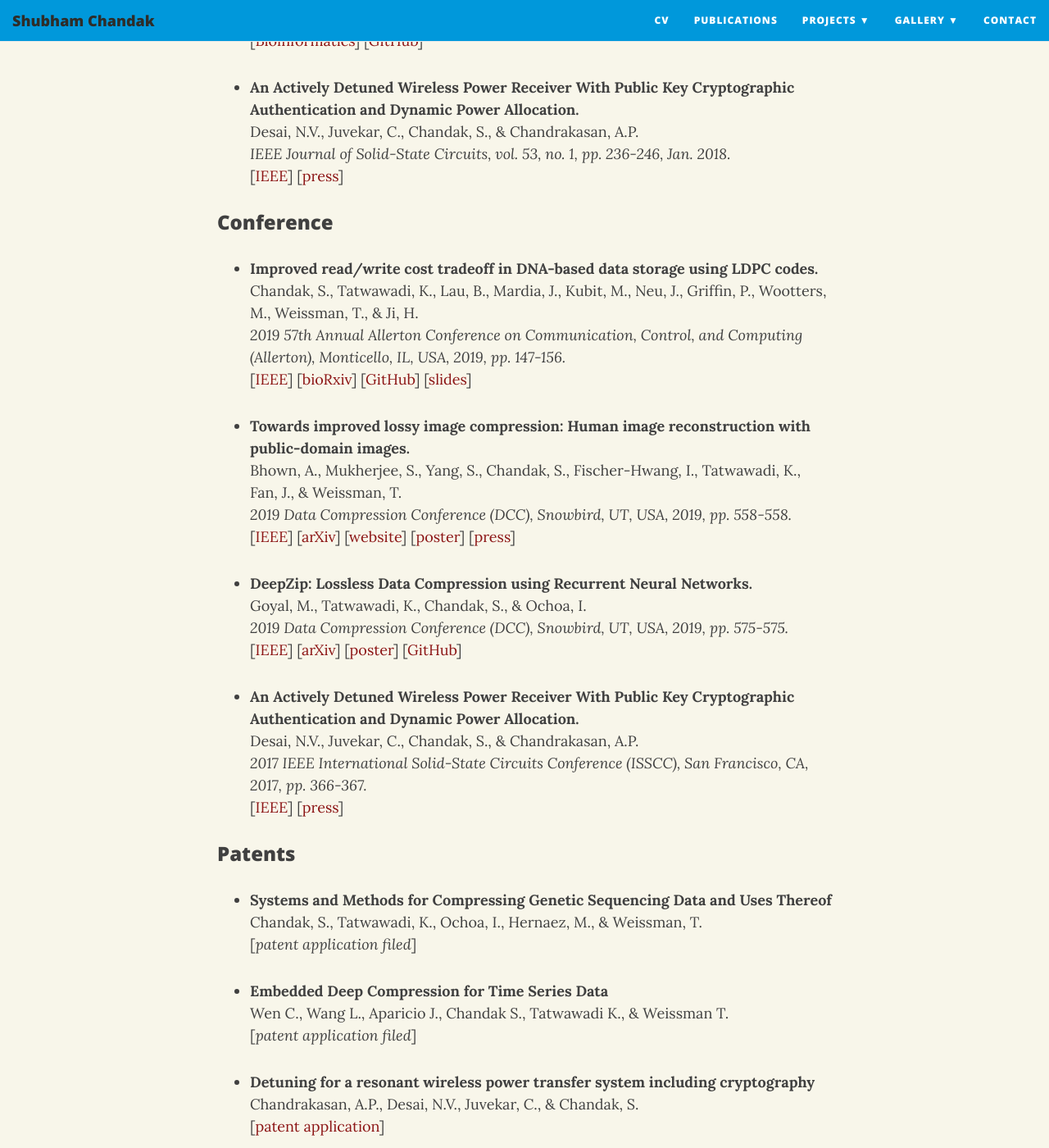
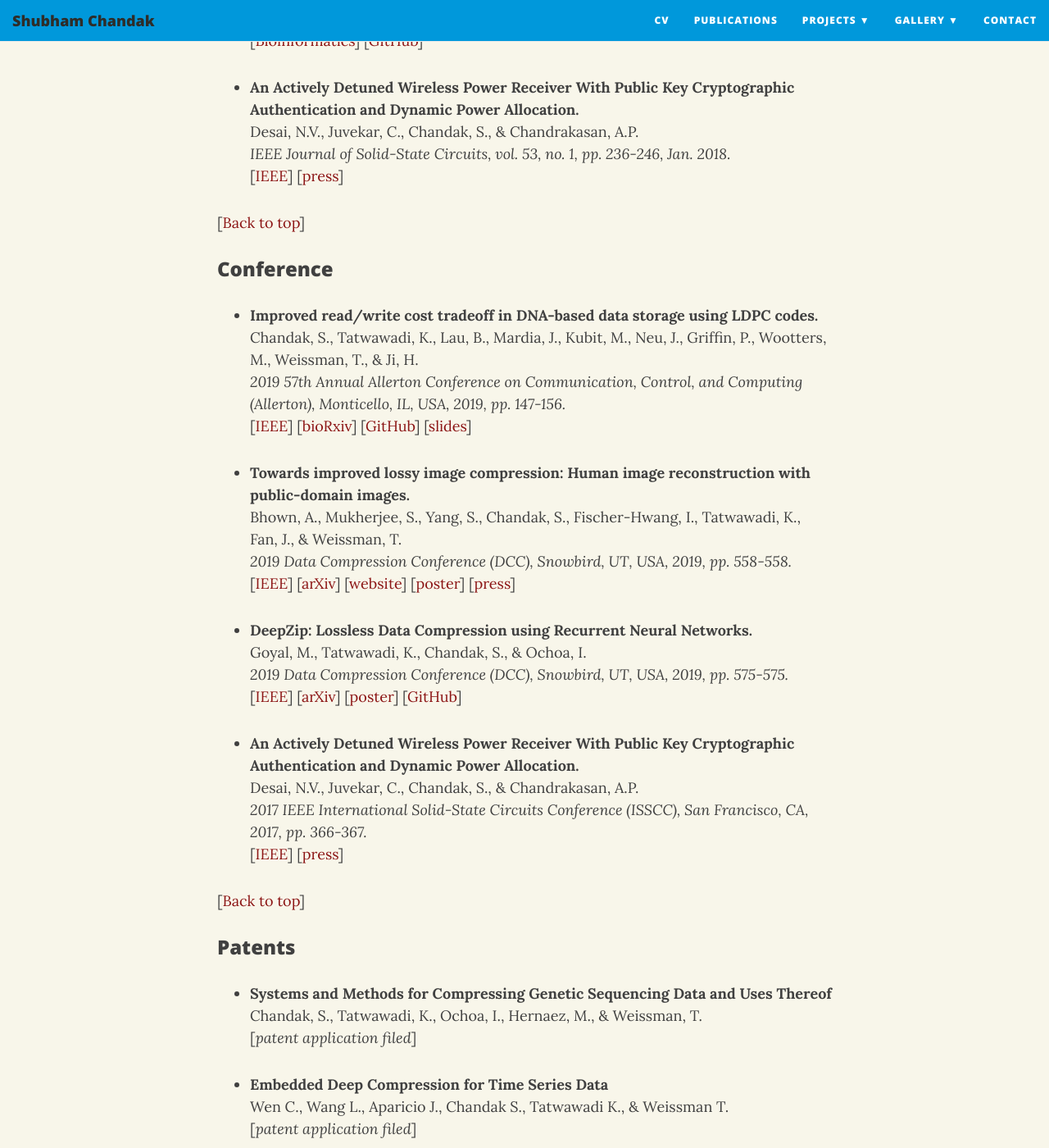
Before and after one commit to shubhamchandak94/shubhamchandak94.github.io, a Jekyll site: the page built from publications.md, in a window 1280 px wide and 1400 px high, scrolled down 741 px. Shown: the whole window at 82% size. Built offline with Jekyll 4.4.1, drawn with Linux system fonts in a browser that asks for light colours; nearby versions of some CDN libraries; some of the changed text lies outside the part shown.

Commit message:
add back to top

```diff
--- a/_includes/header.html
+++ b/_includes/header.html
@@ -1,4 +1,5 @@
 <!-- TODO this file has become a mess, refactor it -->
+<a id="top_anchor_"></a>
 
 {% if page.bigimg or page.title %}
 
--- a/_layouts/gallery.html
+++ b/_layouts/gallery.html
@@ -22,10 +22,12 @@ layout: base
             <img src="{{ page.imagefolder }}/{{ image.name }}" class="myimg" alt="{{ image.caption }}"></img>
           </a>
       {% endfor %}
+      <div>
+      <a href="#top_anchor_">[Back to top]</a>
+      </div>
     </div>
   </div>
 </div>
-
 <script type="text/javascript" src="/js/jquery-1.11.2.min.js"></script>
 <script type="text/javascript" src="/js/lightbox.js"></script>
 <link rel="stylesheet" href="/css/lightbox.css">
--- a/publications.md
+++ b/publications.md
@@ -2,14 +2,13 @@
 layout: page
 title: Publications
 ---
-
 _**Google Scholar page [HERE](https://scholar.google.com/citations?hl=en&user=t1u0f5QAAAAJ).**_
 - [Journal](#journal)
 - [Conference](#conference)
 - [Patents](#patents)
 - [Preprints](#preprints)
 - [Talks](#talks)
-- [Posters](#posters)<a name="journal"></a>
+- [Posters](#posters)<a id="journal"></a>
 
 ### Journal
 - **SPRING: a next-generation compressor for FASTQ data.**
@@ -25,8 +24,9 @@ _**Google Scholar page [HERE](https://scholar.google.com/citations?hl=en&user=t1
 - **An Actively Detuned Wireless Power Receiver With Public Key Cryptographic Authentication and Dynamic Power Allocation.**
   Desai, N.V., Juvekar, C., Chandak, S., & Chandrakasan, A.P.
   _IEEE Journal of Solid-State Circuits, vol. 53, no. 1, pp. 236-246, Jan. 2018._
-  [[IEEE](https://ieeexplore.ieee.org/abstract/document/8027197)] [[press](http://news.mit.edu/2017/secure-wireless-chargers-0209)]<a name="conference"></a>
+  [[IEEE](https://ieeexplore.ieee.org/abstract/document/8027197)] [[press](http://news.mit.edu/2017/secure-wireless-chargers-0209)]
 
+<a id="conference"></a>[[Back to top](#top_anchor_)]
 ### Conference
 - **Improved read/write cost tradeoff in DNA-based data storage using LDPC codes.**
   Chandak, S., Tatwawadi, K., Lau, B., Mardia, J., Kubit, M., Neu, J., Griffin, P., Wootters, M., Weissman, T., & Ji, H.
@@ -46,8 +46,9 @@ _**Google Scholar page [HERE](https://scholar.google.com/citations?hl=en&user=t1
 - **An Actively Detuned Wireless Power Receiver With Public Key Cryptographic Authentication and Dynamic Power Allocation.**
   Desai, N.V., Juvekar, C., Chandak, S., & Chandrakasan, A.P.
   _2017 IEEE International Solid-State Circuits Conference (ISSCC), San Francisco, CA, 2017, pp. 366-367._
-  [[IEEE](https://ieeexplore.ieee.org/abstract/document/7870413)] [[press](http://news.mit.edu/2017/secure-wireless-chargers-0209)]<a name="patents"></a>
+  [[IEEE](https://ieeexplore.ieee.org/abstract/document/7870413)] [[press](http://news.mit.edu/2017/secure-wireless-chargers-0209)]
 
+<a id="patents"></a>[[Back to top](#top_anchor_)]
 ### Patents
 - **Systems and Methods for Compressing Genetic Sequencing Data and Uses
 Thereof**
@@ -60,9 +61,9 @@ Thereof**
 
 - **Detuning for a resonant wireless power transfer system including cryptography**
   Chandrakasan, A.P., Desai, N.V., Juvekar, C., & Chandak, S.
-  [[patent application](https://patents.google.com/patent/US20190245385A1/en)]<a name="preprints"></a>
+  [[patent application](https://patents.google.com/patent/US20190245385A1/en)]
 
-
+<a id="preprints"></a>[[Back to top](#top_anchor_)]
 
 ### Preprints
 - **Overcoming high nanopore basecaller error rates for DNA storage via basecaller-decoder integration and convolutional codes.**
@@ -78,7 +79,9 @@ Thereof**
 - **DZip: improved general-purpose lossless compression based on novel neural network modeling.**
   Goyal, M., Tatwawadi, K., Chandak, S., & Ochoa, I.
   _Submitted to [DCC 2020](https://www.cs.brandeis.edu/~dcc/Call.html)_
-  [[arXiv](https://arxiv.org/abs/1911.03572)] [[GitHub](https://github.com/mohit1997/DZip)]<a name="talks"></a>
+  [[arXiv](https://arxiv.org/abs/1911.03572)] [[GitHub](https://github.com/mohit1997/DZip)
+
+]<a id="talks"></a>[[Back to top](#top_anchor_)]
 
 ### Talks
 - **Error correcting codes for DNA based data storage.**
@@ -95,7 +98,9 @@ Thereof**
 
 - **SPRING: A practical compressor for short-read FASTQ data.** _(Invited)_
   _56th Annual Allerton Conference on Communication, Control, and Computing, Urbana, IL, October 3-5, 2018._
-  [[slides](/slides/allerton_slides_spring.pdf)]<a name="posters"></a>
+  [[slides](/slides/allerton_slides_spring.pdf)]
+
+<a id="posters"></a>[[Back to top](#top_anchor_)]
 
 ### Posters
 - **Error correcting codes for DNA based data storage.**
@@ -108,3 +113,5 @@ Thereof**
 
 - **Compression of genomic sequencing reads with and without preserving the order.**
   _2017 [Biomedical Computation at Stanford Symposium](http://bcats.stanford.edu/html/home.html), Stanford University, April 10th, 2017._
+
+[[Back to top](#top_anchor_)]
```
Also changed, not shown: contact.md (+2 -0 lines), course_projects.md (+5 -0 lines), research_projects.md (+15 -4 lines).
